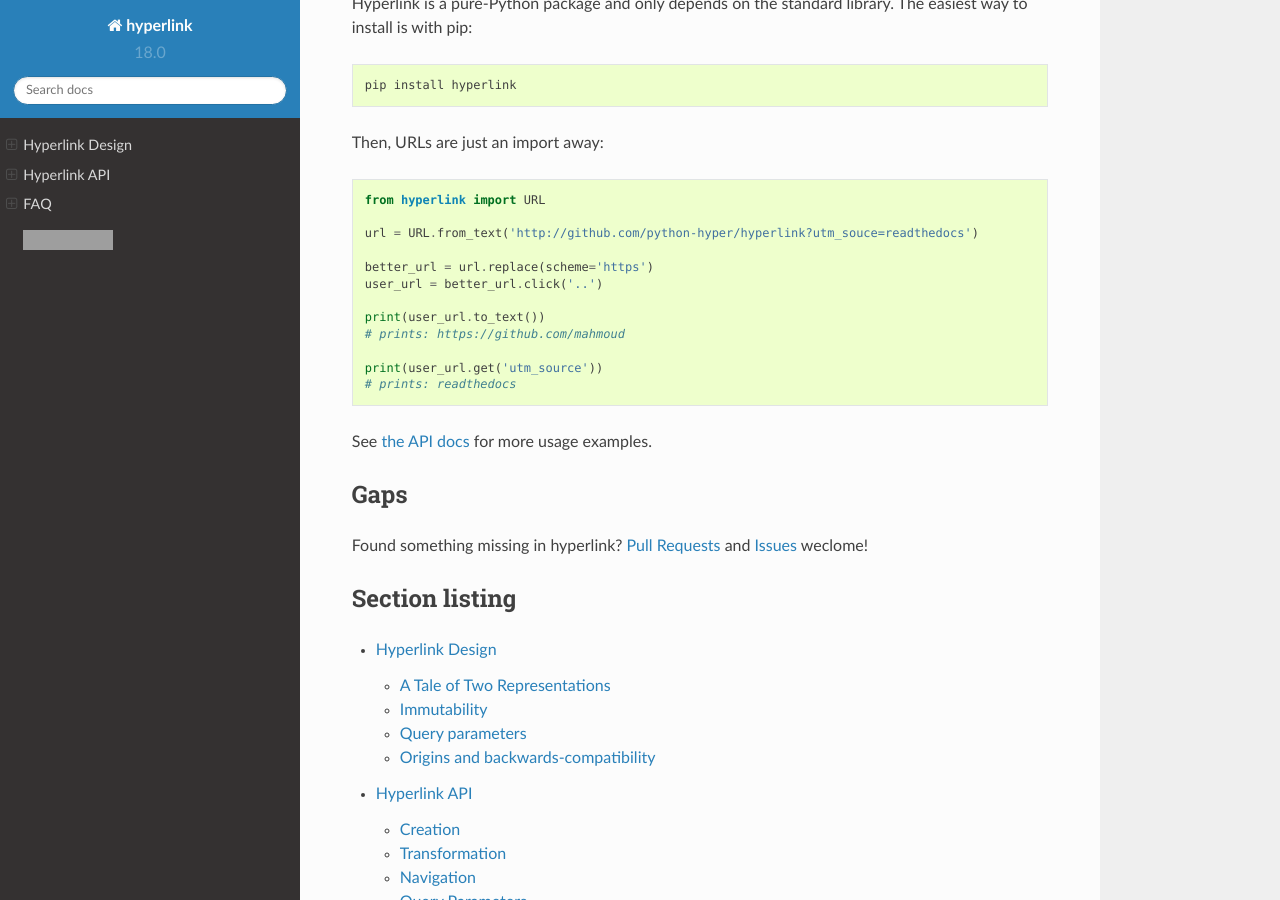
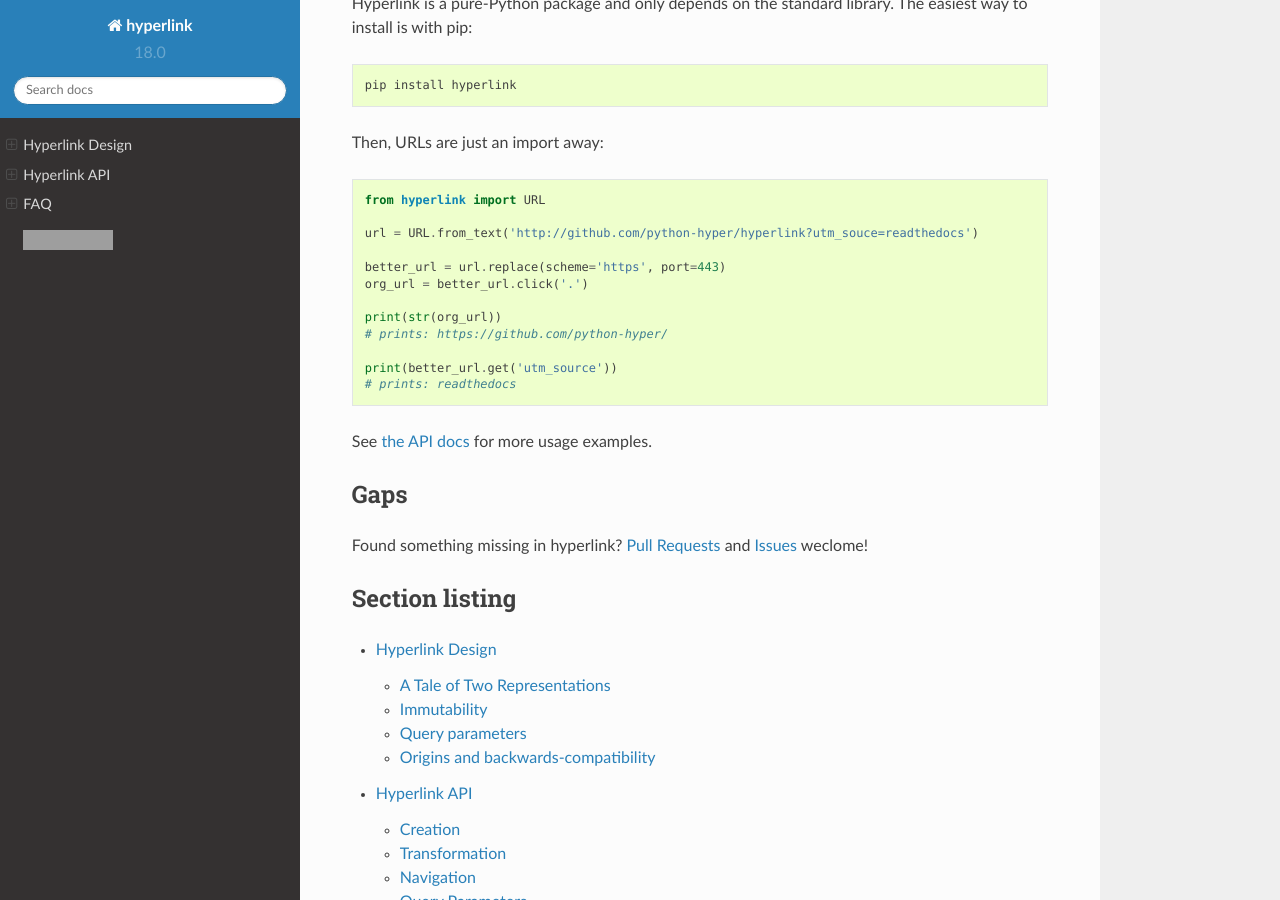
Before and after one commit to python-hyper/hyperlink, a Sphinx documentation site: the page built from docs/index.rst, in a window 1280 px wide and 900 px high, scrolled down 512 px. Built offline with Sphinx 7.4.7 and the Read the Docs theme 2.0.0, drawn with Linux system fonts in a browser that asks for light colours; grey boxes are pictures that could not be loaded.

Commit message:
Make first examples work
The examples were broken in several ways, probably due to changes in the library since they were first written:

* Replacing `scheme` from 'http' to 'https' seems to also require replacing `port` to match, otherwise it is maintained as port 80
* The `click` function on the github URL (without a trailing slash) takes one to `github.com/` rather than the org URL
* The URL referred to has moved, since the project was moved from `github.com/mahmoud` to `github.com/python-hyper` :)
* I also thought `str()` is more natural than `to_text()`

```diff
--- a/docs/index.rst
+++ b/docs/index.rst
@@ -41,13 +41,13 @@ Then, URLs are just an import away::
 
   url = URL.from_text('http://github.com/python-hyper/hyperlink?utm_souce=readthedocs')
 
-  better_url = url.replace(scheme='https')
-  user_url = better_url.click('..')
+  better_url = url.replace(scheme='https', port=443)
+  org_url = better_url.click('.')
 
-  print(user_url.to_text())
-  # prints: https://github.com/mahmoud
+  print(str(org_url))
+  # prints: https://github.com/python-hyper/
 
-  print(user_url.get('utm_source'))
+  print(better_url.get('utm_source'))
   # prints: readthedocs
 
 See :ref:`the API docs <hyperlink_api>` for more usage examples.
```
Also changed, not shown: README.md (+3 -3 lines).
